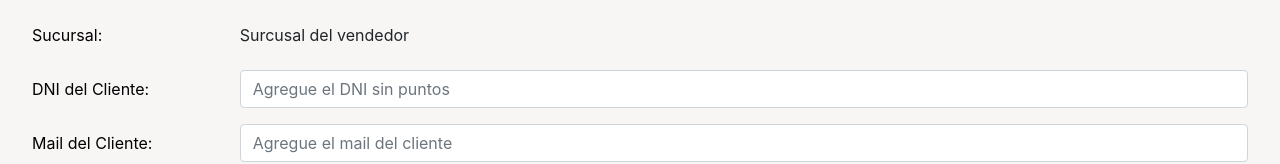
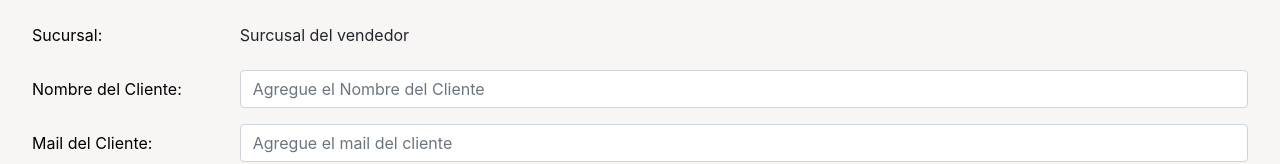
Before and after one commit to ggisel/pp1-front-gc, a React (Create React App) app: page /cotizar/1 in a window 1280 px wide. Shown: the part 120-284 px from the top of the page. Built offline with nearby package versions, Linux system fonts and the light colour scheme; the HTML template or start-up script is replaced by a standard one.

Commit message:
cambio dato dni a nombre de cliente

```diff
--- a/src/components/AppContext.js
+++ b/src/components/AppContext.js
@@ -5,13 +5,13 @@ export const AppContext = createContext();
 
 // Crea el proveedor del estado global
 export const AppProvider = ({ children }) => {
-  const [dni, setDni] = useState('');
+  const [nombreC, setNombreC] = useState('');
   const [email, setEmail] = useState('');
   const [patente, setPatente] = useState('');
 
   // Define las funciones para actualizar el estado global
-  const updateDni = (newDni) => {
-    setDni(newDni);
+  const updateNombreC = (newNombreC) => {
+    setNombreC(newNombreC);
   };
 
   const updateEmail = (newEmail) => {
@@ -24,10 +24,10 @@ export const AppProvider = ({ children }) => {
 
   // Define el valor del contexto
   const contextValue = {
-    dni,
+    nombreC,
     email,
     patente,
-    updateDni,
+    updateNombreC,
     updateEmail,
     updatePatente,
   };
--- a/src/components/Boleta.js
+++ b/src/components/Boleta.js
@@ -8,7 +8,7 @@ import { AppContext } from './AppContext';
       Long numeroCotizacion;
       Integer idVendedor;
       String patente;
-      String dniCliente;
+      String nombreC;
       pattern = "dd-MM-yyyy"
       Timestamp fecha;
       Double precioBase;
@@ -25,7 +25,7 @@ const Boleta = (props) => {
     numeroCotizacion,
     idVendedor,
     patente,
-    dniCliente,
+    nombreC,
     fecha,
     precioBase,
     precioTraslado,
@@ -36,7 +36,7 @@ const Boleta = (props) => {
     total
   } = props;*/
 
-  const { dni, email, patente } = useContext(AppContext);
+  const { nombreC, email, patente } = useContext(AppContext);
 
   const sucursal = "Surcusal del vendedor";
   const numeroCotizacion = "890";
@@ -65,7 +65,7 @@ const Boleta = (props) => {
             <Col xs={6}>
               <h4>ID: <span id="resultado">{id}</span></h4>
               <h4>Patente: <span id="resultado">{patente}</span></h4>
-              <h4>DNI del cliente: <span id="resultado">{dni}</span></h4>
+              <h4>Nombre del cliente: <span id="resultado">{nombreC}</span></h4>
             </Col>
           </Row>
           <Row className="my-4">
--- a/src/components/NuevaPagina.js
+++ b/src/components/NuevaPagina.js
@@ -6,13 +6,13 @@ import { AppContext } from './AppContext';
 /*
 cuanto presion el boton cotizar pongo un input donde tiene que rellenar esto datos
 *Sucursal : String ---> (se obtiene del auto logrado)
-* DniCliente : String --> (esto identifiqué que se tiene que pedir, porque como vimos, un auto puede estar
+* NombreCliente : String --> (esto identifiqué que se tiene que pedir, porque como vimos, un auto puede estar
     reservado pero otra persona puede ir físicamente y comprarlo)
 * Patente : String --> auto
 * IdVendedor : String --> usuario logeado
 * Garantía extendida : boleean --> con un check
 
-de aca la sucursal la saca del auto que filtro en la tabla. el dni ese que le pedimos obligatorio, la
+de aca la sucursal la saca del auto que filtro en la tabla. el nombre del cliente ese que le pedimos obligatorio, la
 patente del auto que se filtro, el id del vendedor lo consultamos por la sesion que tiene iniciada el usuario,
 y la garantia extendida del check que tenemos que hacer
 */
@@ -21,8 +21,8 @@ const NuevaPagina = () => {
 
     const idVendedor = "Id del Vendedor";
 
-    const { updateDni, updateEmail, updatePatente } = useContext(AppContext);
-    const [dni, setDni] = useState('');
+    const { updateNombreC, updateEmail, updatePatente } = useContext(AppContext);
+    const [nombreC, setNombreC] = useState('');
     const [email, setEmail] = useState('');
     const navigate = useNavigate();
 
@@ -48,11 +48,11 @@ const NuevaPagina = () => {
             setValidated(true);
         }
         else {
-            /* Aquí puedes utilizar los valores de dni y email para realizar las acciones que necesites
+            /* Aquí puedes utilizar los valores de nombreC y email para realizar las acciones que necesites
             tiene que estar adentro del handleSubmit, no anda por el Link
             aca afuera tira error*/
             /*agrego- 16-05 */
-            updateDni(dni);
+            updateNombreC(nombreC);
             updateEmail(email);
             updatePatente(productSelected.patente);
             /*no hace fata darle clic,x eso uso navigate() */
@@ -81,20 +81,20 @@ const NuevaPagina = () => {
                     </div>
                 </Form.Group> */}
 
-                {/* -----DNI del Cliente------ */}
-                <Form.Group as={Row} className="mb-3" controlId="formPlaintextDNI">
+                {/* -----Nombre del Cliente------ */}
+                <Form.Group as={Row} className="mb-3" controlId="formPlaintextNombreC">
                     <Form.Label column sm="2">
-                        DNI del Cliente:
+                        Nombre del Cliente:
                     </Form.Label>
                     <Col sm="10">
 
                         {/*agrego- 16-05 */}
-                        <Form.Control type="text" placeholder="Agregue el DNI sin puntos" value={dni}
-                            onChange={(event) => setDni(event.target.value)} required />
+                        <Form.Control type="text" placeholder="Agregue el Nombre del Cliente" value={nombreC}
+                            onChange={(event) => setNombreC(event.target.value)} required />
 
 
                         <Form.Control.Feedback type="invalid">
-                            Por favor, proporcione un DNI válido.
+                            Por favor, proporcione un Nombre del Cliente válido.
                         </Form.Control.Feedback>
                     </Col>
                 </Form.Group>
@@ -118,10 +118,10 @@ const NuevaPagina = () => {
                 </Form.Group>
 
                 {/*<Form.Group as={Row} md="6" controlId="validationCustom03">
-                    <Form.Label column sm={2}>DNI del Cliente</Form.Label>
-                    <Form.Control type="text" placeholder="Agregue el DNI sin puntos" required />
+                    <Form.Label column sm={2}>Nombre del Cliente</Form.Label>
+                    <Form.Control type="text" placeholder="Agregue el Nombre del Cliente" required />
                     <Form.Control.Feedback type="invalid">
-                        Por favor, proporcione un DNI válido.
+                        Por favor, proporcione un Nombre del Cliente válido.
                     </Form.Control.Feedback>
                 </Form.Group>*/}
 
```
